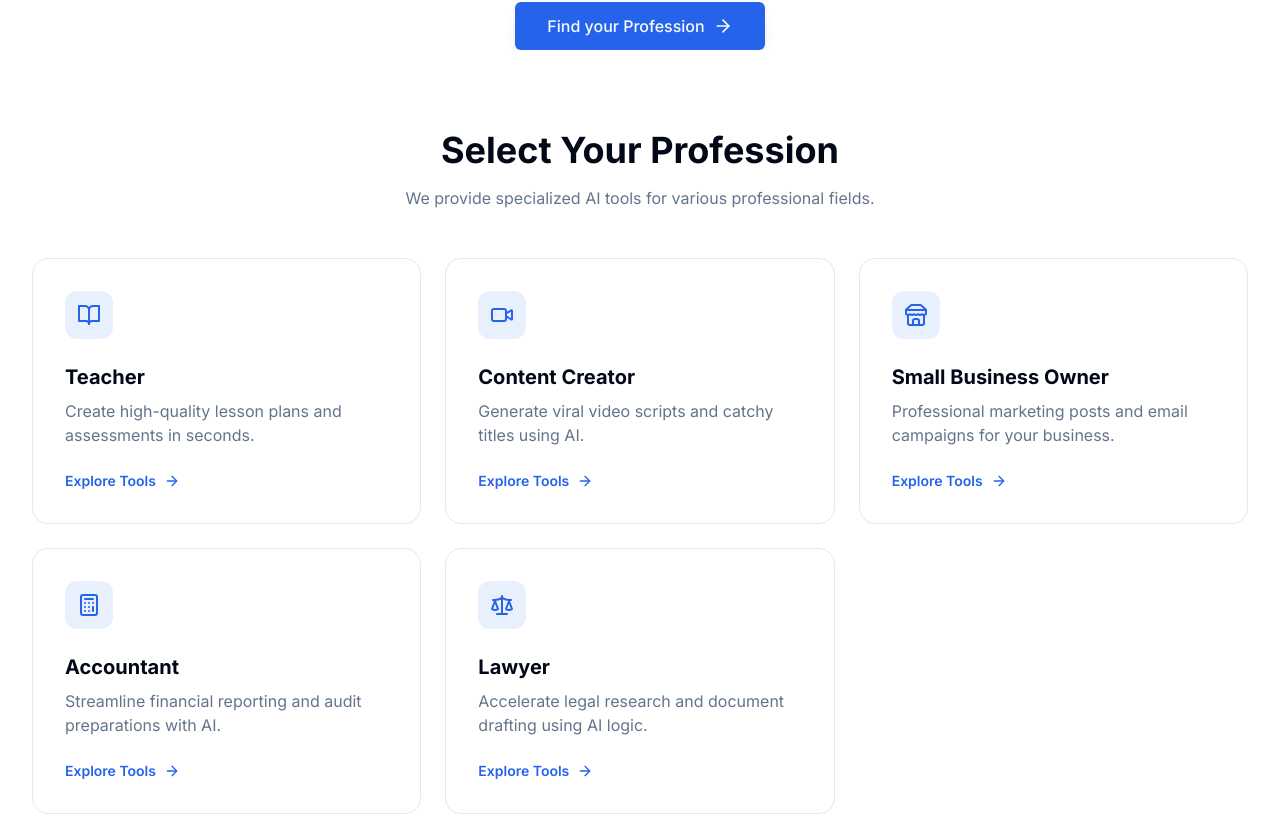
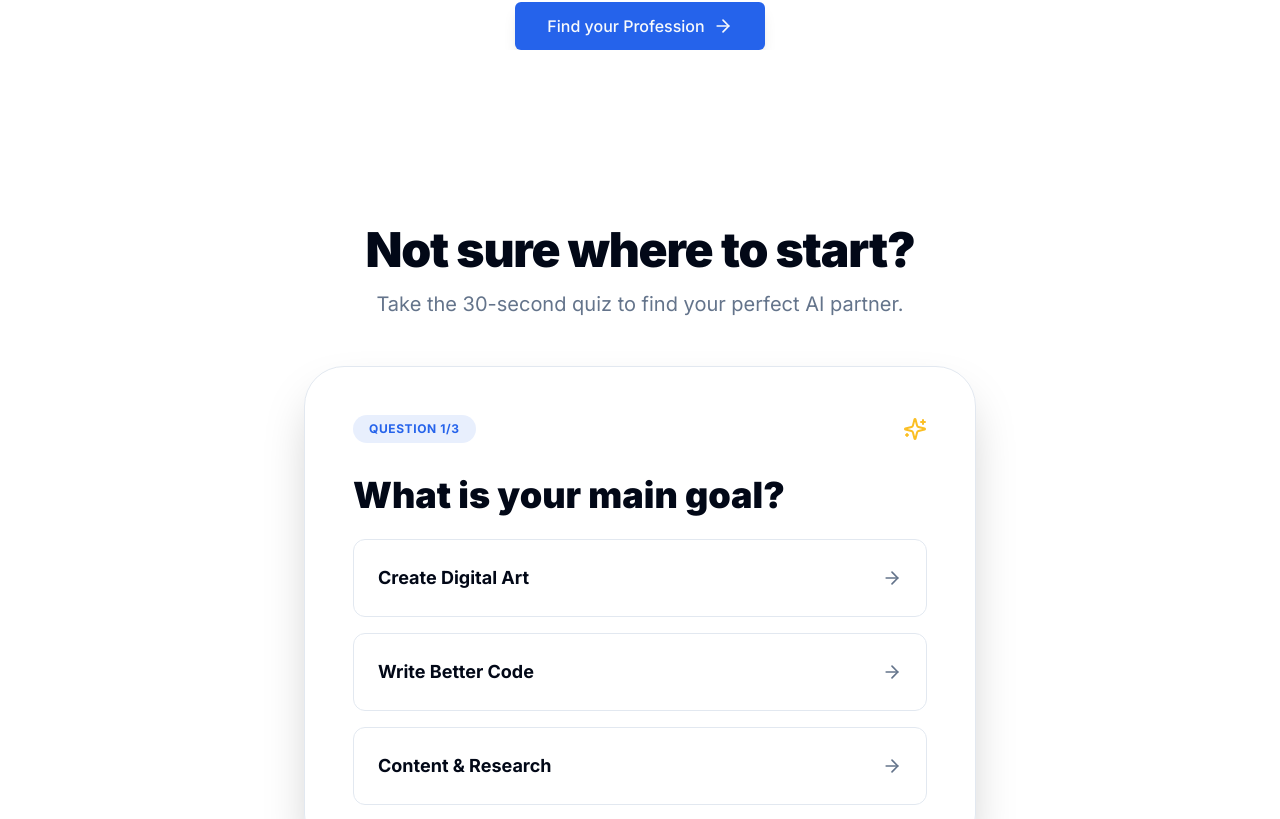
Before and after one commit to Monther-alhamadi/ai-bridge, a Next.js app: page /en in a window 1280 px wide. Shown: the part 455-1274 px from the top of the page. Built offline with nearby package versions, Linux system fonts and the light colour scheme.

Commit message:
Feat: Phase 7 - Viral Quiz, Webhook Listener, and Launch Prep

```diff
--- a/app/[locale]/page.tsx
+++ b/app/[locale]/page.tsx
@@ -3,6 +3,7 @@ import { ArrowRight, GraduationCap, Calculator, Scale, Users, Store, BookOpen, V
 import type { Locale } from "@/config/i18n";
 import { getDictionary } from "@/lib/get-dictionary";
 import Link from "next/link";
+import { AIQuiz } from "@/components/AIQuiz";
 
 const IconMap: Record<string, any> = {
   GraduationCap,
@@ -49,6 +50,21 @@ export default async function LandingPage({ params: { locale } }: LandingPagePro
         </div>
 
         <div className="absolute top-1/2 left-1/2 -z-10 h-[600px] w-[600px] -translate-x-1/2 -translate-y-1/2 bg-primary/10 blur-[120px]" />
+      </section>
+
+      {/* Quiz Section (Viral Loop) */}
+      <section className="container py-12 md:py-24">
+        <div className="text-center mb-12 space-y-4">
+          <h2 className="text-3xl font-black md:text-5xl tracking-tight">
+            {locale === "en" ? "Not sure where to start?" : "محتار من أين تبدأ؟"}
+          </h2>
+          <p className="text-xl text-muted-foreground">
+            {locale === "en"
+              ? "Take the 30-second quiz to find your perfect AI partner."
+              : "جرب اختبار الـ 30 ثانية لاكتشاف رفيقك المثالي في الذكاء الاصطناعي."}
+          </p>
+        </div>
+        <AIQuiz locale={locale} />
       </section>
 
       {/* Professions Grid */}
--- /dev/null
+++ b/app/api/webhook/conversion/route.ts
@@ -0,0 +1,33 @@
+import { NextResponse } from "next/server";
+
+/**
+ * Mock Webhook for Affiliate Network Conversions
+ * Simulates receiving a postback from an affiliate network (e.g., Impact, Gumroad).
+ */
+
+export async function POST(req: Request) {
+  try {
+    const payload = await req.json();
+
+    // 1. Verify Signature (Simulated)
+    // const signature = req.headers.get("x-signature");
+    // if (!isValid(signature)) return NextResponse.json({error: "Invalid"}, {status: 401});
+
+    // 2. Log Conversion
+    console.log("💰 [REVENUE ALERT] New Conversion Received:", {
+      tool: payload.tool_name,
+      amount: payload.commission_amount,
+      currency: payload.currency || "USD",
+      timestamp: new Date().toISOString()
+    });
+
+    // 3. Trigger Notification (e.g., slack webhook)
+    // await notifySlack(`New Sale: $${payload.amount} from ${payload.tool_name}`);
+
+    return NextResponse.json({ status: "success", message: "Conversion logged" });
+
+  } catch (error) {
+    console.error("Webhook Error:", error);
+    return NextResponse.json({ error: "Invalid Payload" }, { status: 400 });
+  }
+}
--- /dev/null
+++ b/components/AIQuiz.tsx
@@ -0,0 +1,185 @@
+"use client";
+
+import { useState } from "react";
+import { motion, AnimatePresence } from "framer-motion";
+import { Sparkles, ArrowRight, Share2, RotateCcw } from "lucide-react";
+import { cn } from "@/lib/utils";
+import Link from "next/link";
+import { trackEvent } from "@/lib/analytics";
+
+interface AIQuizProps {
+  locale: "en" | "ar";
+}
+
+const QUESTIONS = [
+  {
+    id: 1,
+    text: { en: "What is your main goal?", ar: "ما هو هدفك الرئيسي؟" },
+    options: [
+      { id: "art", text: { en: "Create Digital Art", ar: "إنشاء فن رقمي" } },
+      { id: "code", text: { en: "Write Better Code", ar: "كتابة أكواد برمجية" } },
+      { id: "write", text: { en: "Content & Research", ar: "كتابة محتوى وأبحاث" } },
+    ]
+  },
+  {
+    id: 2,
+    text: { en: "What is your experience level?", ar: "ما هو مستوى خبرتك؟" },
+    options: [
+      { id: "beginner", text: { en: "Beginner", ar: "مبتدئ" } },
+      { id: "pro", text: { en: "Professional", ar: "محترف" } },
+    ]
+  },
+  {
+    id: 3,
+    text: { en: "What is your budget?", ar: "ما هي ميزانيتك؟" },
+    options: [
+      { id: "free", text: { en: "Free / Low Cost", ar: "مجاني / منخفض" } },
+      { id: "paid", text: { en: "Premium Quality", ar: "جودة عالية (مدفوع)" } },
+    ]
+  }
+];
+
+// Simple matchmaking logic
+const RECOMMENDATIONS: Record<string, any> = {
+  "art-paid": { name: "Midjourney v6", slug: "midjourney-v6", desc: "The unrivaled king of AI art.", link: "/go/midjourney-v6" },
+  "art-free": { name: "Bing Image Creator", slug: "bing", desc: "Great DALL-E 3 art for free.", link: "/go/bing" },
+  "code-paid": { name: "Cursor AI", slug: "cursor-ai", desc: "The AI code editor of the future.", link: "/go/cursor-ai" },
+  "code-free": { name: "GitHub Copilot", slug: "github-copilot", desc: "Industry standard for completion.", link: "/go/github-copilot" }, // Copilot isn't free but often has trials, good fallback
+  "write-paid": { name: "Claude 3 Opus", slug: "claude", desc: "Best-in-class reasoning & writing.", link: "/go/claude" },
+  "write-free": { name: "ChatGPT 3.5", slug: "chatgpt", desc: "The versatile daily assistant.", link: "/go/chatgpt" },
+};
+
+export function AIQuiz({ locale }: AIQuizProps) {
+  const [step, setStep] = useState(0);
+  const [answers, setAnswers] = useState<Record<number, string>>({});
+  const [result, setResult] = useState<any>(null);
+
+  const handleAnswer = (questionId: number, optionId: string) => {
+    const newAnswers = { ...answers, [questionId]: optionId };
+    setAnswers(newAnswers);
+
+    if (step < QUESTIONS.length - 1) {
+      setStep(step + 1);
+    } else {
+      // Calculate Result
+      const key = `${newAnswers[1]}-${newAnswers[3]}`; // goal-budget
+      const match = RECOMMENDATIONS[key] || RECOMMENDATIONS["write-free"];
+      setResult(match);
+      trackEvent("outcome_view", {
+        item_name: match.name,
+        context: "ai_quiz_result"
+      });
+    }
+  };
+
+  const resetQuiz = () => {
+    setStep(0);
+    setAnswers({});
+    setResult(null);
+  };
+
+  const shareResult = () => {
+    const text = locale === "en"
+      ? `I just found my AI digital twin: ${result.name}! Find yours here:`
+      : `لقد اكتشفت توأمي الرقمي في الذكاء الاصطناعي: ${result.name}! اكتشف أداتك هنا:`;
+    const url = "https://ai-bridge.com"; // Replace with real domain
+    const twitterUrl = `https://twitter.com/intent/tweet?text=${encodeURIComponent(text)}&url=${encodeURIComponent(url)}`;
+    window.open(twitterUrl, "_blank");
+  };
+
+  return (
+    <div className="mx-auto w-full max-w-2xl overflow-hidden rounded-[2.5rem] border bg-gradient-to-br from-card to-background p-8 shadow-2xl md:p-12 relative">
+      {/* Background Decor */}
+      <div className="absolute top-0 right-0 h-64 w-64 rounded-full bg-primary/5 blur-3xl -z-10" />
+
+      {!result ? (
+        <div className="space-y-8">
+          <div className="flex items-center justify-between">
+            <span className="bg-primary/10 text-primary px-4 py-1.5 rounded-full text-xs font-bold uppercase tracking-wider">
+              {locale === "en" ? `Question ${step + 1}/${QUESTIONS.length}` : `سؤال ${step + 1}/${QUESTIONS.length}`}
+            </span>
+            <Sparkles className="h-6 w-6 text-amber-400 animate-pulse" />
+          </div>
+
+          <AnimatePresence mode="wait">
+            <motion.div
+              key={step}
+              initial={{ x: 20, opacity: 0 }}
+              animate={{ x: 0, opacity: 1 }}
+              exit={{ x: -20, opacity: 0 }}
+              className="space-y-6"
+            >
+              <h3 className="text-3xl font-black md:text-4xl leading-tight">
+                {QUESTIONS[step].text[locale]}
+              </h3>
+
+              <div className="grid gap-4">
+                {QUESTIONS[step].options.map((option) => (
+                  <button
+                    key={option.id}
+                    onClick={() => handleAnswer(QUESTIONS[step].id, option.id)}
+                    className="flex w-full items-center justify-between rounded-xl border bg-background p-6 text-left text-lg font-bold transition-all hover:border-primary hover:shadow-lg hover:scale-[1.01] active:scale-[0.98]"
+                  >
+                    {option.text[locale]}
+                    <ArrowRight className={cn("h-5 w-5 text-muted-foreground", locale === "ar" && "rotate-180")} />
+                  </button>
+                ))}
+              </div>
+            </motion.div>
+          </AnimatePresence>
+        </div>
+      ) : (
+        // Result View
+        <motion.div
+          initial={{ scale: 0.9, opacity: 0 }}
+          animate={{ scale: 1, opacity: 1 }}
+          className="text-center space-y-8"
+        >
+          <div className="mx-auto flex h-24 w-24 items-center justify-center rounded-full bg-green-100 ring-8 ring-green-50">
+            <Sparkles className="h-10 w-10 text-green-600" />
+          </div>
+
+          <div className="space-y-2">
+            <h2 className="text-sm font-bold uppercase tracking-widest text-muted-foreground">
+              {locale === "en" ? "Your Perfect AI Match" : "أداتك المثالية هي"}
+            </h2>
+            <h1 className="text-4xl font-black md:text-5xl text-primary">
+              {result.name}
+            </h1>
+            <p className="text-xl text-muted-foreground max-w-md mx-auto">
+              {result.desc}
+            </p>
+          </div>
+
+          <div className="grid gap-4 max-w-sm mx-auto">
+            <Link
+              href={result.link}
+              target="_blank"
+              onClick={() => trackEvent("affiliate_click", { item_name: result.name, context: "quiz_result" })}
+              className="flex items-center justify-center gap-2 rounded-xl bg-primary px-8 py-4 text-lg font-bold text-primary-foreground shadow-xl transition-transform hover:scale-105 active:scale-95 animate-pulse"
+            >
+              {locale === "en" ? "Get It Now" : "احصل عليها الآن"}
+              <ArrowRight className={cn(locale === "ar" && "rotate-180")} />
+            </Link>
+
+            <button
+              onClick={shareResult}
+              className="flex items-center justify-center gap-2 rounded-xl border bg-background px-8 py-4 font-bold transition-colors hover:bg-muted text-sky-500"
+            >
+              <Share2 className="h-5 w-5" />
+              {locale === "en" ? "Share Result" : "شارك النتيجة"}
+            </button>
+          </div>
+
+          <button
+            onClick={resetQuiz}
+            className="text-sm text-muted-foreground hover:underline flex items-center justify-center gap-1 mx-auto"
+          >
+            <RotateCcw className="h-3 w-3" />
+            {locale === "en" ? "Retake Quiz" : "إعادة الاختبار"}
+          </button>
+        </motion.div>
+      )}
+    </div>
+  );
+}
```
Also changed, not shown: public/googleb5fae249b30f0d13.html (line endings or trailing spaces).
